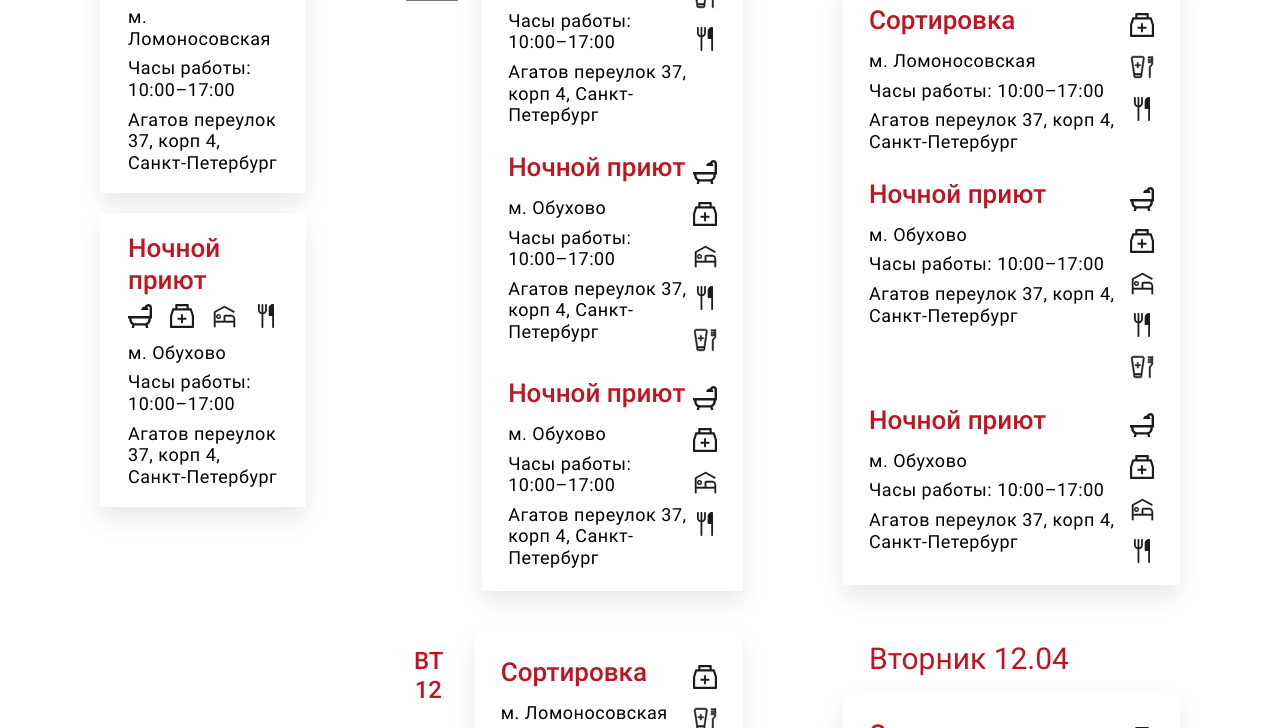
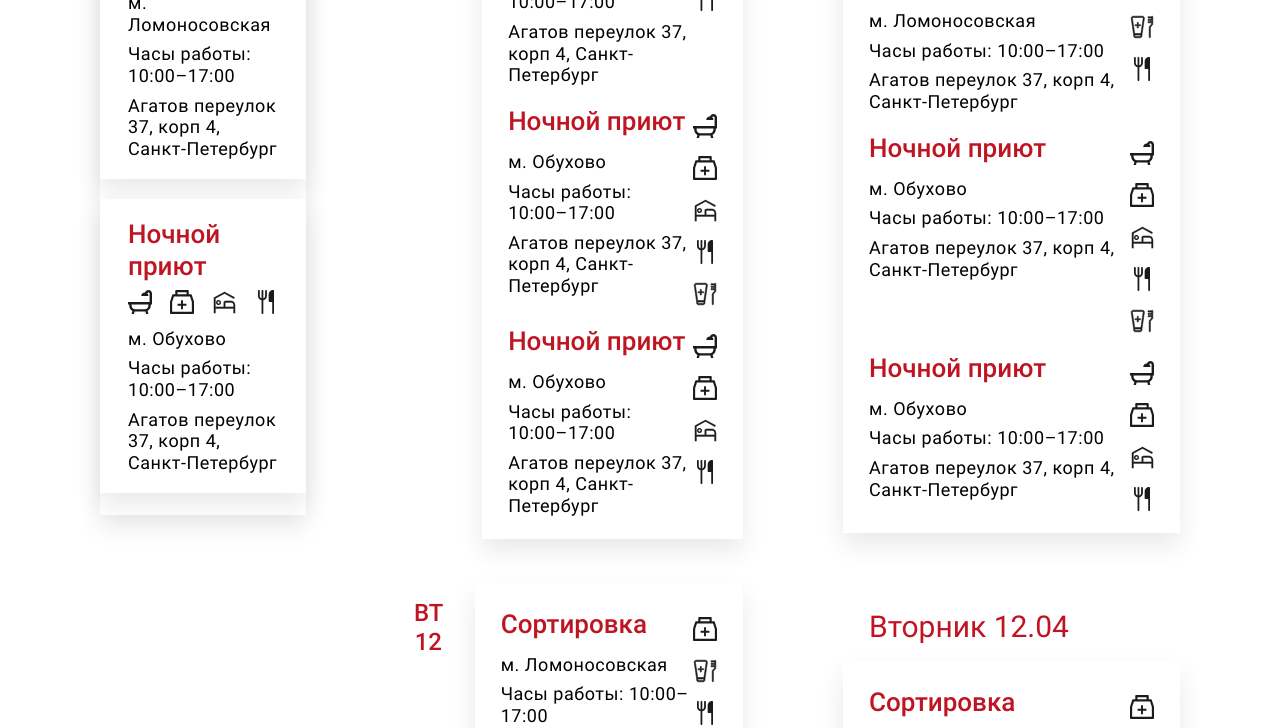
Before and after one commit to darud4/calendar, a plain HTML site: page mod-plus.html in a window 1280 px wide. Shown: the part 231-959 px from the top of the page. Drawn offline with Linux system fonts and the light colour scheme; files whose address does not match are found by name.

Commit message:
feat: final fiddle with margins and gaps

```diff
--- a/blocks-plus/event.css
+++ b/blocks-plus/event.css
@@ -9,7 +9,7 @@
   display: grid;
   grid-template-areas: "title icons" "details icons";
   grid-auto-rows: auto 1fr;
-  padding: 26px 26px 0;
+  padding: 0 26px;
 }
 .event__title {
   color: rgba(191, 21, 35, 1);
--- a/blocks-plus/events.css
+++ b/blocks-plus/events.css
@@ -2,7 +2,6 @@
   display: flex;
   flex-direction: column;
   gap: 20px;
-  margin-top: 40px;
 }
 
 .events_large {
@@ -43,4 +42,8 @@
 .events__container {
   box-shadow: 0px 12px 24px 0px rgba(0, 0, 0, 0.09);
   padding-bottom: 22px;
+  display: flex;
+  flex-direction: column;
+  gap: 20px;
+  padding-top:26px;
 }
--- a/blocks-plus/wrappers.css
+++ b/blocks-plus/wrappers.css
@@ -1,14 +1,23 @@
 .mobile-wrapper {
   background-color: white;
   width: 320px;
+  gap: 20px;
+  display: flex;
+  flex-direction: column;
 }
 
 .events-wrapper-week {
   background-color: white;
   width: 527px;
+  gap: 44px;
+  display: flex;
+  flex-direction: column;
 }
 
 .events-wrapper-month {
   background-color: white;
   width: 527px;
+  gap: 60px;
+  display: flex;
+  flex-direction: column;
 }
--- a/mod-plus.html
+++ b/mod-plus.html
@@ -11,6 +11,7 @@
     <div class="page">
       <div class="mobile-wrapper">
         <section class="events">
+          <div class="events__container">
             <div class="event">
               <h3 class="event__title">Сортировка</h3>
               <ul class="event__icons">
@@ -37,6 +38,7 @@
                 <li>Часы работы: 10:00–17:00</li>
                 <li>Агатов переулок 37, корп 4, Санкт-Петербург</li>
               </ul>
+            </div>
           </div>
         </section>
       </div>
```
Lines whose indentation alone changed are shown as unchanged.
